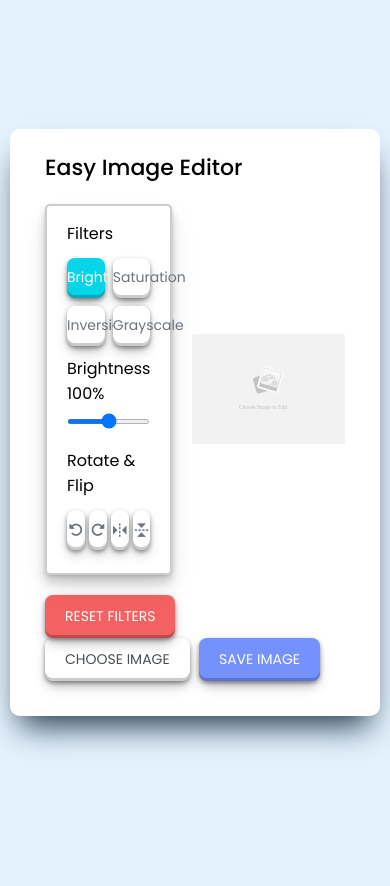
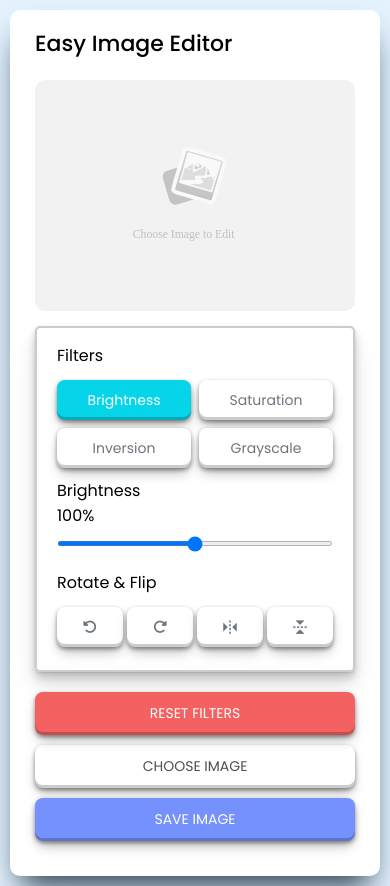
Before and after one commit to Rishi581b/BasicImageEditor, a plain HTML site: page index.html in a window 390 px wide. Before the commit the page ends 844 px from the top, so only its background shows below. Drawn offline with nearby package versions, Linux system fonts and the light colour scheme.

Commit message:
added responsiveness to the image editor

```diff
--- a/style.css
+++ b/style.css
@@ -195,3 +195,33 @@ body {
   background: #4f6de7;
   color: white;
 }
+
+
+@media screen and (max-width: 760px) {
+  .container{
+    padding: 25px;
+  }
+  .container .wrapper{
+    flex-wrap: wrap-reverse;
+  }
+  .wrapper .editor-panel{
+    width: 100%;
+  }
+  .wrapper .preview-img{
+    width: 100%;
+    margin: 0 0 15px;
+  }
+}
+
+@media screen and (max-width: 500px) {
+  .controls button{
+    width: 100%;
+    margin-bottom: 10px;
+  }
+  .controls .row{
+    width: 100%;
+  }
+  .controls .row .save-img{
+    margin-left: 0px;
+  }
+}
```
